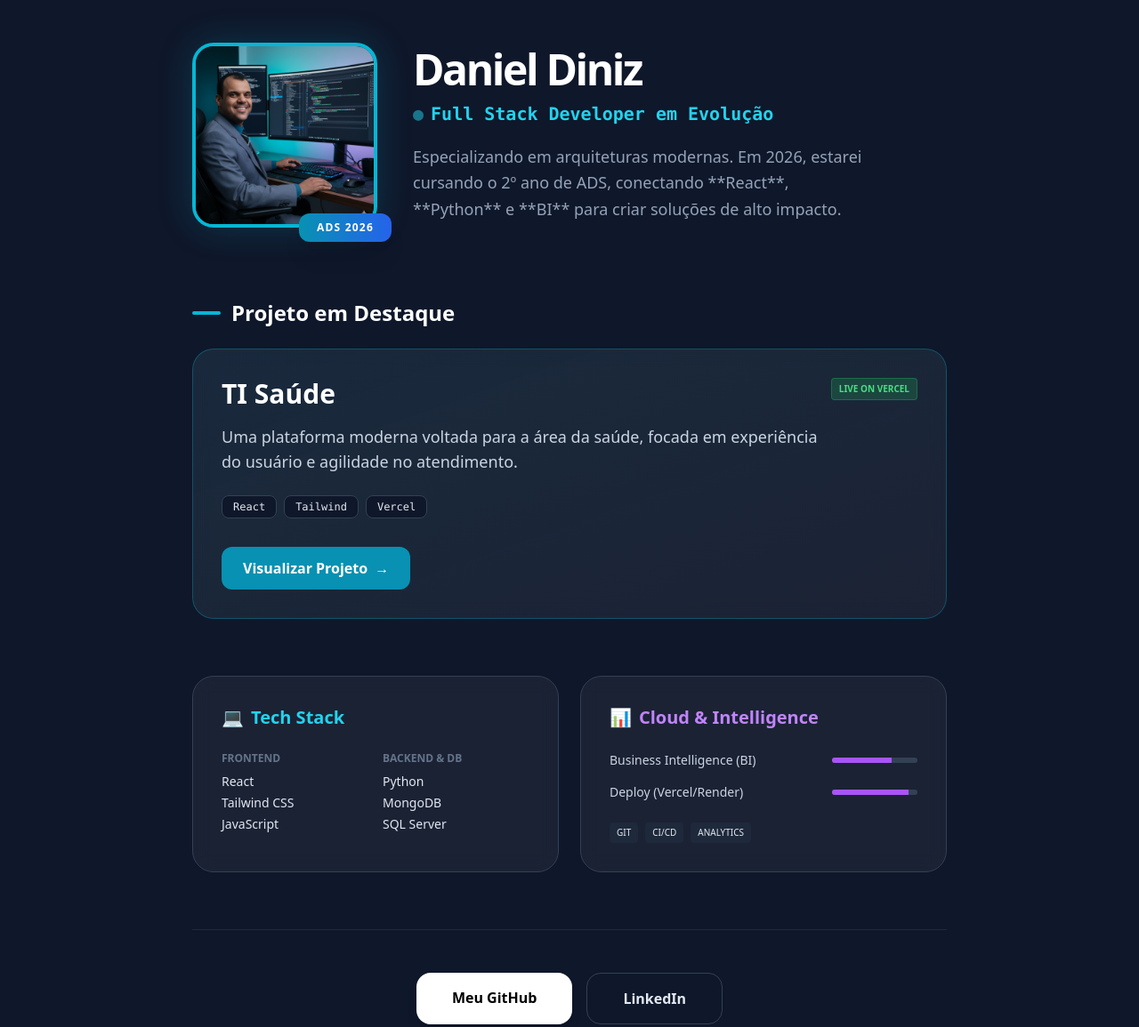
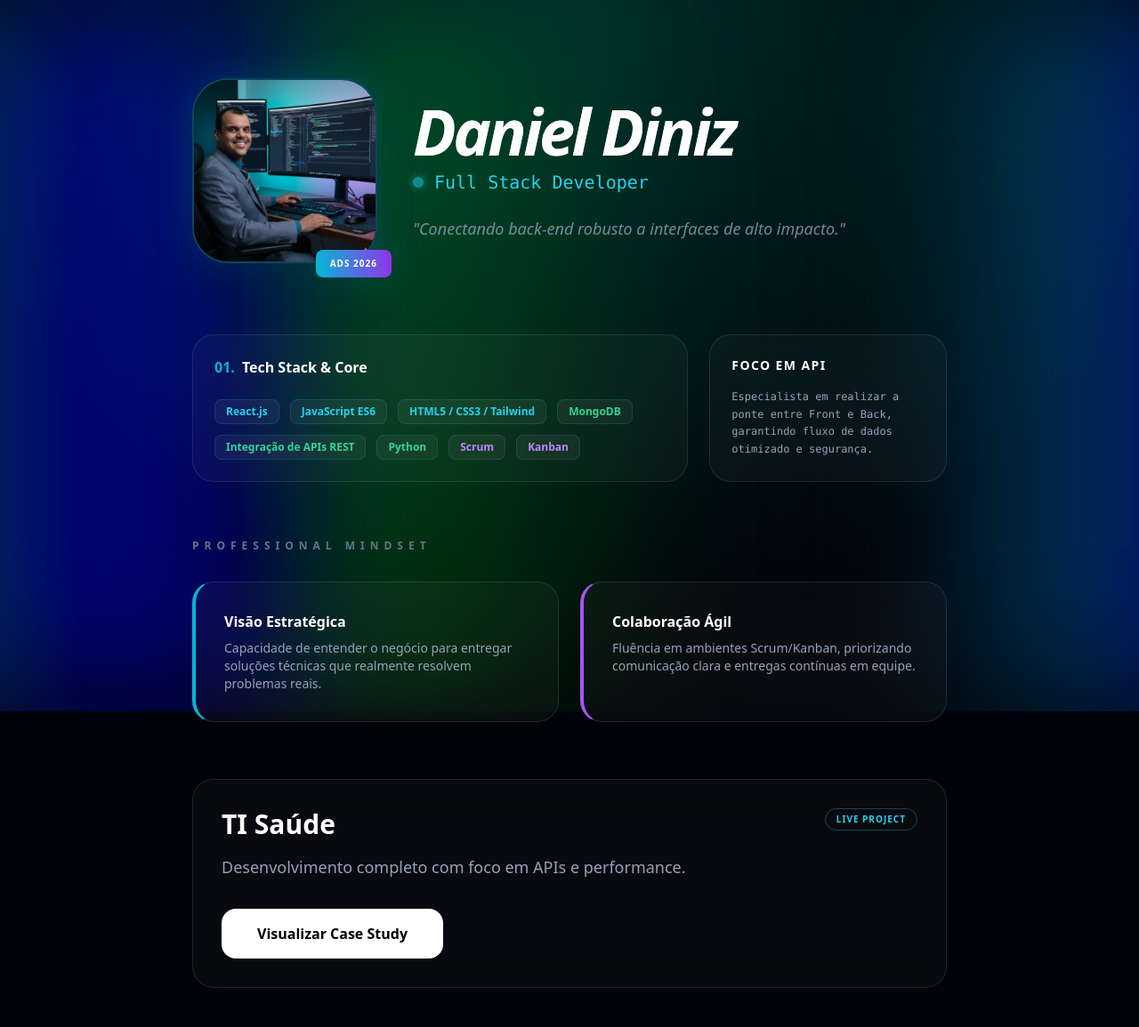
Before and after one commit to dinizdaniel284/meu-curriculo-2026, a plain HTML site: page index.html in a window 1280 px wide. Shown: the top 1155 px of the page at 89% size. Drawn offline with nearby package versions, Linux system fonts and the light colour scheme.

Commit message:
feat: upgrade aurora boreal realista, efeito glow e novas skills

```diff
--- a/index.html
+++ b/index.html
@@ -6,122 +6,218 @@
     <title>Daniel Diniz | Portfolio 2026</title>
     <script src="https://cdn.tailwindcss.com"></script>
     <style>
-        body { background-color: #0f172a; }
-        .glass { background: rgba(255, 255, 255, 0.05); backdrop-filter: blur(10px); }
+        body {
+            background-color: #010308;
+            overflow-x: hidden;
+            margin: 0;
+            color: #e2e8f0;
+        }
+
+        /* AURORA BOREAL EM MOVIMENTO */
+        .aurora-wrapper {
+            position: fixed;
+            top: 0; left: 0; width: 100%; height: 100%;
+            z-index: -1;
+            background: radial-gradient(circle at 50% 0%, #002b2b 0%, #010308 70%);
+            overflow: hidden;
+        }
+
+        .aurora-canvas {
+            position: absolute;
+            width: 300%;
+            height: 100%;
+            display: flex;
+            opacity: 0.5;
+            filter: blur(80px);
+            mix-blend-mode: hard-light;
+            animation: aurora-move 25s linear infinite;
+        }
+
+        .aurora-band {
+            flex: 1;
+            height: 100%;
+            background: linear-gradient(90deg,
+                transparent,
+                #06b6d4 15%,
+                #a855f7 35%,
+                #10b981 50%,
+                transparent 80%);
+        }
+
+        @keyframes aurora-move {
+            from { transform: translateX(-50%); }
+            to { transform: translateX(0%); }
+        }
+
+        /* FOTO FLUTUANTE */
+        .floating {
+            animation: float-premium 5s ease-in-out infinite;
+        }
+
+        @keyframes float-premium {
+            0%, 100% { transform: translateY(0) rotate(0deg); filter: drop-shadow(0 0 20px rgba(6,182,212,0.2)); }
+            50% { transform: translateY(-15px) rotate(2deg); filter: drop-shadow(0 0 40px rgba(6,182,212,0.5)); }
+        }
+
+        /* EFEITO GLOW NOS CARDS */
+        .glass {
+            background: rgba(255, 255, 255, 0.03);
+            backdrop-filter: blur(20px);
+            border: 1px solid rgba(255, 255, 255, 0.1);
+            position: relative;
+            overflow: hidden;
+        }
+
+        .glow-effect::before {
+            content: "";
+            position: absolute;
+            top: 0; left: 0;
+            width: 100%; height: 100%;
+            background: radial-gradient(600px circle at var(--mouse-x) var(--mouse-y), rgba(6, 182, 212, 0.15), transparent 40%);
+            z-index: 0;
+            pointer-events: none;
+        }
+
+        .card-content { position: relative; z-index: 1; }
+
         .card-hover:hover {
-            transform: translateY(-8px);
-            border-color: #06b6d4;
-            transition: all 0.4s cubic-bezier(0.175, 0.885, 0.32, 1.275);
-            box-shadow: 0 15px 30px rgba(6, 182, 212, 0.1);
+            border-color: rgba(6, 182, 212, 0.5);
+            box-shadow: 0 0 30px rgba(6, 182, 212, 0.1);
+            transform: translateY(-5px);
+            transition: all 0.3s ease;
         }
-        .tech-badge { @apply bg-slate-800 text-cyan-400 px-3 py-1 rounded-full text-xs font-mono border border-slate-700; }
+
+        .skill-badge {
+            background: rgba(255, 255, 255, 0.05);
+            border: 1px solid rgba(255, 255, 255, 0.1);
+            padding: 4px 12px;
+            border-radius: 8px;
+            font-size: 0.75rem;
+            font-weight: 600;
+            color: #94a3b8;
+        }
     </style>
 </head>
-<body class="text-slate-200">
+<body class="font-sans">
 
-    <div class="max-w-4xl mx-auto px-6 py-12">
-        <header class="flex flex-col md:flex-row items-center gap-10 mb-20">
-            <div class="relative group">
-                <div class="w-52 h-52 rounded-3xl border-4 border-cyan-500 overflow-hidden shadow-[0_0_40px_rgba(6,182,212,0.2)] group-hover:scale-105 transition-transform duration-500">
+    <div class="aurora-wrapper">
+        <div class="aurora-canvas">
+            <div class="aurora-band"></div>
+            <div class="aurora-band"></div>
+            <div class="aurora-band"></div>
+        </div>
+    </div>
+
+    <div class="max-w-4xl mx-auto px-6 py-12 relative">
+        <header class="flex flex-col md:flex-row items-center gap-10 mb-20 mt-10">
+            <div class="relative group floating">
+                <div class="w-52 h-52 rounded-[2.5rem] border-2 border-cyan-500/30 overflow-hidden bg-slate-900 shadow-2xl">
                     <img src="assets/perfil.jpg" alt="Daniel Diniz" class="w-full h-full object-cover" onerror="this.src='https://ui-avatars.com/api/?name=Daniel+Diniz&background=06b6d4&color=fff&size=200'">
                 </div>
-                <div class="absolute -bottom-4 -right-4 bg-gradient-to-r from-cyan-600 to-blue-600 text-white text-xs font-black px-5 py-2 rounded-xl uppercase tracking-widest shadow-xl">
+                <div class="absolute -bottom-4 -right-4 bg-gradient-to-r from-cyan-500 to-purple-600 text-white text-[10px] font-black px-4 py-2 rounded-lg uppercase tracking-widest shadow-2xl">
                     ADS 2026
                 </div>
             </div>
 
             <div class="text-center md:text-left">
-                <h1 class="text-5xl font-black text-white mb-3 tracking-tighter">Daniel Diniz</h1>
-                <p class="text-cyan-400 font-mono mb-5 text-xl font-bold flex items-center justify-center md:justify-start gap-2">
-                    <span class="animate-pulse">●</span> Full Stack Developer em Evolução
+                <h1 class="text-7xl font-black text-white mb-2 tracking-tighter italic bg-clip-text text-transparent bg-gradient-to-b from-white to-slate-500">
+                    Daniel Diniz
+                </h1>
+                <p class="text-cyan-400 font-mono mb-6 text-xl flex items-center justify-center md:justify-start gap-3">
+                    <span class="w-3 h-3 bg-cyan-400 rounded-full animate-pulse shadow-[0_0_10px_#22d3ee]"></span>
+                    Full Stack Developer
                 </p>
-                <p class="text-slate-400 max-w-lg leading-relaxed text-lg">
-                    Especializando em arquiteturas modernas. Em 2026, estarei cursando o 2º ano de ADS, conectando **React**, **Python** e **BI** para criar soluções de alto impacto.
+                <p class="text-slate-400 max-w-lg leading-relaxed text-lg italic opacity-80">
+                    "Conectando back-end robusto a interfaces de alto impacto."
                 </p>
             </div>
         </header>
 
-        <section class="mb-16">
-            <h2 class="text-2xl font-bold mb-6 text-white flex items-center gap-3">
-                <span class="bg-cyan-500 w-8 h-1 rounded-full"></span> Projeto em Destaque
-            </h2>
-            <div class="glass p-8 rounded-3xl border border-cyan-500/30 bg-gradient-to-br from-cyan-500/5 to-transparent relative overflow-hidden group">
-                <div class="relative z-10">
-                    <div class="flex justify-between items-start mb-4">
-                        <h3 class="text-3xl font-bold text-white">TI Saúde</h3>
-                        <span class="bg-green-500/20 text-green-400 text-[10px] font-bold px-2 py-1 rounded border border-green-500/30">LIVE ON VERCEL</span>
+        <section class="grid grid-cols-1 md:grid-cols-3 gap-6 mb-16">
+            <div class="glass p-6 rounded-3xl glow-effect card-hover md:col-span-2">
+                <div class="card-content">
+                    <h3 class="text-white font-bold mb-6 flex items-center gap-2">
+                        <span class="text-cyan-500">01.</span> Tech Stack & Core
+                    </h3>
+                    <div class="flex flex-wrap gap-3">
+                        <span class="skill-badge text-cyan-400 border-cyan-500/20">React.js</span>
+                        <span class="skill-badge text-cyan-400 border-cyan-500/20">JavaScript ES6</span>
+                        <span class="skill-badge text-cyan-400 border-cyan-500/20">HTML5 / CSS3 / Tailwind</span>
+                        <span class="skill-badge text-emerald-400 border-emerald-500/20">MongoDB</span>
+                        <span class="skill-badge text-emerald-400 border-emerald-500/20">Integração de APIs REST</span>
+                        <span class="skill-badge text-emerald-400 border-emerald-500/20">Python</span>
+                        <span class="skill-badge text-purple-400 border-purple-500/20">Scrum</span>
+                        <span class="skill-badge text-purple-400 border-purple-500/20">Kanban</span>
                     </div>
-                    <p class="text-slate-300 mb-6 max-w-2xl text-lg">
-                        Uma plataforma moderna voltada para a área da saúde, focada em experiência do usuário e agilidade no atendimento.
+                </div>
+            </div>
+
+            <div class="glass p-6 rounded-3xl glow-effect card-hover">
+                <div class="card-content">
+                    <h3 class="text-white font-bold mb-4 flex items-center gap-2 text-sm uppercase tracking-widest">
+                        Foco em API
+                    </h3>
+                    <p class="text-xs text-slate-400 leading-relaxed font-mono">
+                        Especialista em realizar a ponte entre Front e Back, garantindo fluxo de dados otimizado e segurança.
                     </p>
-                    <div class="flex flex-wrap gap-2 mb-8">
-                        <span class="bg-slate-900 border border-slate-700 px-3 py-1 rounded-lg text-xs font-mono">React</span>
-                        <span class="bg-slate-900 border border-slate-700 px-3 py-1 rounded-lg text-xs font-mono">Tailwind</span>
-                        <span class="bg-slate-900 border border-slate-700 px-3 py-1 rounded-lg text-xs font-mono">Vercel</span>
-                    </div>
-                    <a href="https://ti-saude.vercel.app/" target="_blank" class="inline-flex items-center gap-2 bg-cyan-600 hover:bg-cyan-500 text-white px-6 py-3 rounded-xl font-bold transition-all group-hover:gap-4">
-                        Visualizar Projeto <span>→</span>
-                    </a>
                 </div>
             </div>
         </section>
 
-        <section class="grid grid-cols-1 md:grid-cols-2 gap-6 mb-16">
-            <div class="glass p-8 rounded-3xl border border-slate-700 card-hover">
-                <h3 class="text-cyan-400 font-bold text-xl mb-6 flex items-center gap-2">
-                    <span>💻</span> Tech Stack
-                </h3>
-                <div class="grid grid-cols-2 gap-4">
-                    <div>
-                        <p class="text-xs text-slate-500 uppercase font-bold mb-2">Frontend</p>
-                        <ul class="text-sm space-y-1">
-                            <li>React</li>
-                            <li>Tailwind CSS</li>
-                            <li>JavaScript</li>
-                        </ul>
-                    </div>
-                    <div>
-                        <p class="text-xs text-slate-500 uppercase font-bold mb-2">Backend & DB</p>
-                        <ul class="text-sm space-y-1">
-                            <li>Python</li>
-                            <li>MongoDB</li>
-                            <li>SQL Server</li>
-                        </ul>
+        <section class="mb-16">
+            <h2 class="text-xs uppercase tracking-[0.5em] font-bold mb-8 text-slate-500">Professional Mindset</h2>
+            <div class="grid grid-cols-1 md:grid-cols-2 gap-6">
+                <div class="glass p-8 rounded-3xl glow-effect card-hover border-l-4 border-l-cyan-500">
+                    <div class="card-content">
+                        <h4 class="text-white font-bold mb-2">Visão Estratégica</h4>
+                        <p class="text-sm text-slate-400">Capacidade de entender o negócio para entregar soluções técnicas que realmente resolvem problemas reais.</p>
                     </div>
                 </div>
-            </div>
-
-            <div class="glass p-8 rounded-3xl border border-slate-700 card-hover">
-                <h3 class="text-purple-400 font-bold text-xl mb-6 flex items-center gap-2">
-                    <span>📊</span> Cloud & Intelligence
-                </h3>
-                <div class="space-y-4">
-                    <div class="flex items-center justify-between">
-                        <span class="text-sm text-slate-300">Business Intelligence (BI)</span>
-                        <span class="h-1.5 w-24 bg-slate-700 rounded-full overflow-hidden"><span class="block h-full bg-purple-500 w-[70%]"></span></span>
-                    </div>
-                    <div class="flex items-center justify-between">
-                        <span class="text-sm text-slate-300">Deploy (Vercel/Render)</span>
-                        <span class="h-1.5 w-24 bg-slate-700 rounded-full overflow-hidden"><span class="block h-full bg-purple-500 w-[90%]"></span></span>
-                    </div>
-                    <div class="flex gap-2 pt-2">
-                        <span class="text-[10px] bg-slate-800 px-2 py-1 rounded">GIT</span>
-                        <span class="text-[10px] bg-slate-800 px-2 py-1 rounded">CI/CD</span>
-                        <span class="text-[10px] bg-slate-800 px-2 py-1 rounded">ANALYTICS</span>
+                <div class="glass p-8 rounded-3xl glow-effect card-hover border-l-4 border-l-purple-500">
+                    <div class="card-content">
+                        <h4 class="text-white font-bold mb-2">Colaboração Ágil</h4>
+                        <p class="text-sm text-slate-400">Fluência em ambientes Scrum/Kanban, priorizando comunicação clara e entregas contínuas em equipe.</p>
                     </div>
                 </div>
             </div>
         </section>
 
-        <footer class="flex flex-col sm:flex-row justify-center gap-4 border-t border-slate-800 pt-12 text-center">
-            <a href="https://github.com/dinizdaniel284" target="_blank" class="bg-white text-black px-10 py-4 rounded-2xl font-bold hover:bg-cyan-500 hover:text-white transition-all shadow-lg">
-                Meu GitHub
+        <section class="mb-20">
+            <div class="glass p-8 rounded-3xl glow-effect card-hover">
+                <div class="card-content">
+                    <div class="flex justify-between items-start mb-4">
+                        <h3 class="text-3xl font-bold text-white">TI Saúde</h3>
+                        <span class="text-cyan-400 text-[10px] border border-cyan-400/30 px-3 py-1 rounded-full uppercase font-bold tracking-widest">Live Project</span>
+                    </div>
+                    <p class="text-slate-400 mb-8 text-lg leading-relaxed">Desenvolvimento completo com foco em APIs e performance.</p>
+                    <a href="https://ti-saude.vercel.app/" target="_blank" class="inline-block bg-white text-black px-10 py-4 rounded-2xl font-bold hover:bg-cyan-500 hover:text-white transition-all shadow-xl">Visualizar Case Study</a>
+                </div>
+            </div>
+        </section>
+
+        <footer class="flex flex-col sm:flex-row justify-center gap-12 pt-12 border-t border-white/5">
+            <a href="https://github.com/dinizdaniel284" target="_blank" class="group flex items-center gap-3 text-slate-400 hover:text-white transition-all">
+                <span class="text-lg font-bold italic">Github</span>
+                <span class="w-8 h-[1px] bg-white/20 group-hover:w-16 group-hover:bg-cyan-500 transition-all"></span>
             </a>
-            <a href="https://www.linkedin.com/in/daniel-diniz-186b52339" target="_blank" class="border border-slate-700 px-10 py-4 rounded-2xl font-bold hover:bg-slate-800 transition-all">
-                LinkedIn
+            <a href="https://www.linkedin.com/in/daniel-diniz-186b52339" target="_blank" class="group flex items-center gap-3 text-slate-400 hover:text-white transition-all">
+                <span class="text-lg font-bold italic">LinkedIn</span>
+                <span class="w-8 h-[1px] bg-white/20 group-hover:w-12 group-hover:bg-purple-500 transition-all"></span>
             </a>
         </footer>
     </div>
 
+    <script>
+        document.querySelectorAll('.glow-effect').forEach(card => {
+            card.onmousemove = e => {
+                const rect = card.getBoundingClientRect();
+                const x = e.clientX - rect.left;
+                const y = e.clientY - rect.top;
+                card.style.setProperty("--mouse-x", `${x}px`);
+                card.style.setProperty("--mouse-y", `${y}px`);
+            };
+        });
+    </script>
+
 </body>
 </html>
```
